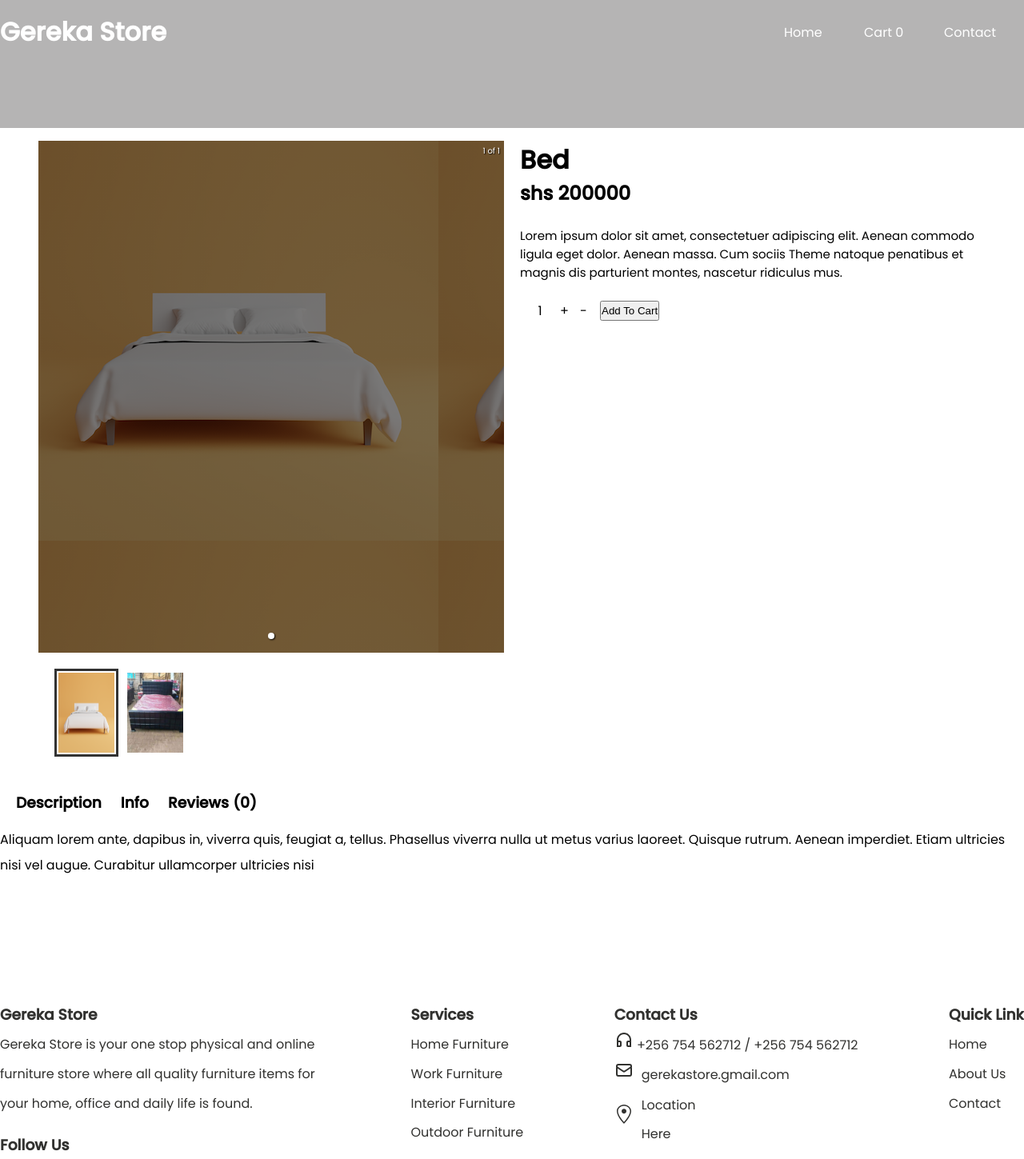
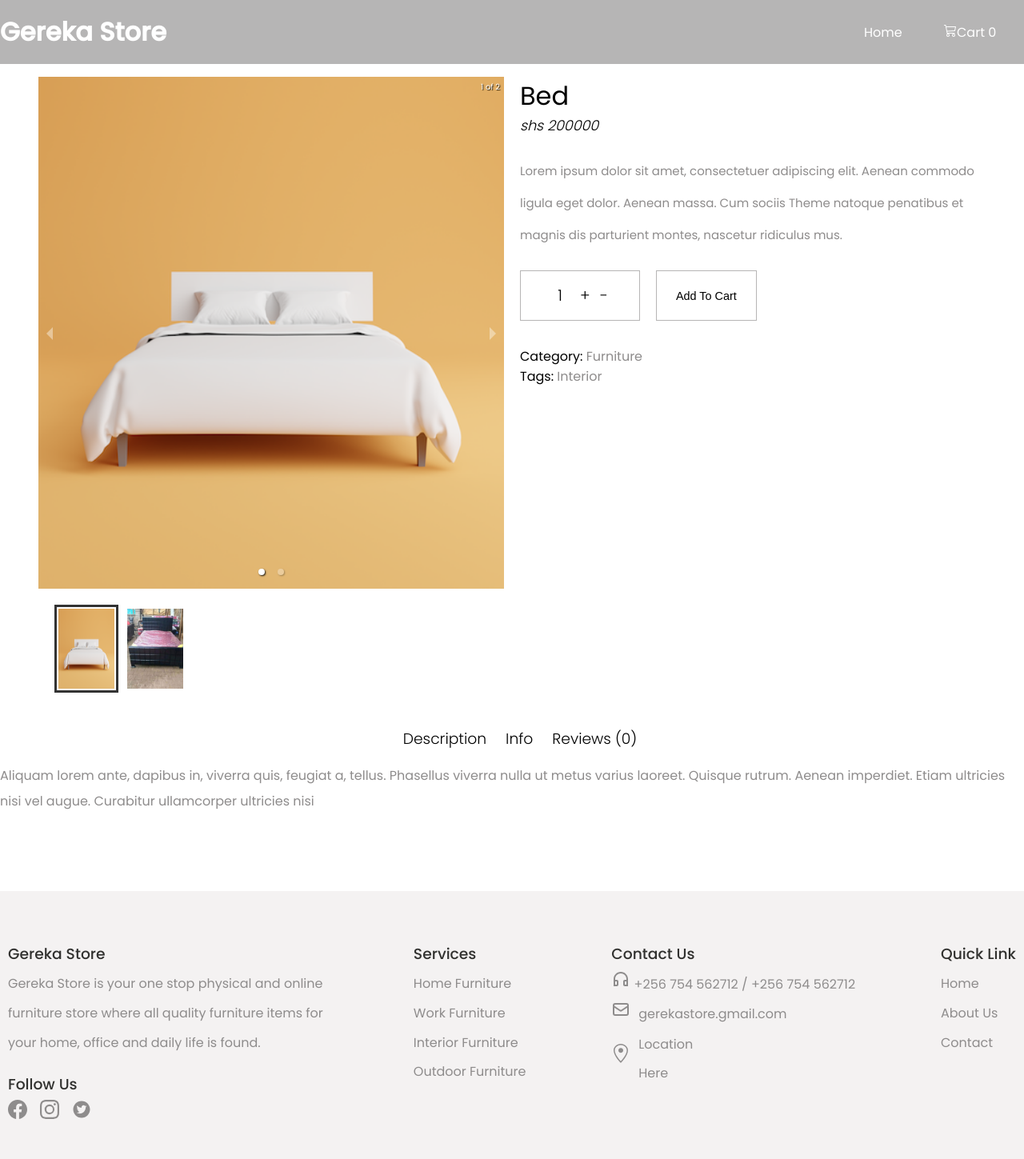
Before and after one commit to isiagi/gereka_store, a React (Vite) app: page /1 in a window 1280 px wide. Shown: the top 1449 px of the page at 80% size. Built offline with nearby package versions, Linux system fonts and the light colour scheme.

Commit message:
new changes

```diff
--- a/src/components/detailSlide/DetailSlider.jsx
+++ b/src/components/detailSlide/DetailSlider.jsx
@@ -26,7 +26,7 @@ const DetailSlider = ({ show }) => {
       }
       className="detail__slider"
     >
-      <div
+      {/* <div
         style={{
           height: "80vh",
           background: `linear-gradient(rgba(0, 0, 0, 0.5), rgba(0, 0, 0, 0.5)), url(${show})`,
@@ -35,7 +35,10 @@ const DetailSlider = ({ show }) => {
           width: "100%",
           backgroundPosition: "center",
         }}
-      ></div>
+      ></div> */}
+
+      <img className="img-slider" src={show} alt='pic' />
+      <img src={show} alt='pic' />
 
       {/* <div className="hero__two">
         <div className="hero__text">
--- a/src/components/detailSlide/slide.css
+++ b/src/components/detailSlide/slide.css
@@ -1,4 +1,4 @@
-.hero1__one {
+/* .hero1__one {
     background-image: linear-gradient(rgba(0,0,0,0.5), rgba(0,0,0,0.5)), url('../../assets/images/1.png');
     background-size: cover;
     background-repeat: no-repeat;
@@ -20,6 +20,11 @@
     align-items: center;
     justify-content: center;
     min-height: 80vh;
+} */
+
+.img-slider{
+    object-fit: fill;
+    height: 80vh;
 }
 
 .detail__slider .carousel .slider-wrapper{
--- a/src/components/footer/Footer.jsx
+++ b/src/components/footer/Footer.jsx
@@ -25,19 +25,19 @@ const Footer = () => {
           </div>
           <div>
             <h3>Follow Us</h3>
-            <BsFacebook style={{ fontSize: "2rem", color: "#31312f" }} />
+            <BsFacebook style={{ fontSize: "1.5rem", color: "#8e8c8c" }} />
             <BsInstagram
               style={{
-                fontSize: "2rem",
+                fontSize: "1.5rem",
                 marginLeft: "1rem",
-                color: "#31312f",
+                color: "#8e8c8c",
               }}
             />
             <AiFillTwitterCircle
               style={{
-                fontSize: "2rem",
+                fontSize: "1.5rem",
                 marginLeft: "1rem",
-                color: "#31312f",
+                color: "#8e8c8c",
               }}
             />
           </div>
@@ -72,7 +72,7 @@ const Footer = () => {
           <div>
             <ul>
               <li>
-                <CgHeadset style={{ color: "#31312f", fontSize: "1.5rem" }} />{" "}
+                <CgHeadset style={{ color: "#8e8c8c", fontSize: "1.5rem" }} />{" "}
                 +256 754 562712 / +256 754 562712
               </li>
               <li>
@@ -85,7 +85,7 @@ const Footer = () => {
                 >
                   <div>
                     <HiOutlineMail
-                      style={{ color: "#31312f", fontSize: "1.5rem" }}
+                      style={{ color: "#8e8c8c", fontSize: "1.5rem" }}
                     />
                   </div>
                   <div>
@@ -103,7 +103,7 @@ const Footer = () => {
                 >
                   <div>
                     <GoLocation
-                      style={{ color: "#31312f", fontSize: "1.5rem" }}
+                      style={{ color: "#8e8c8c", fontSize: "1.5rem" }}
                     />
                   </div>
                   <div>
--- a/src/components/footer/footer.css
+++ b/src/components/footer/footer.css
@@ -6,14 +6,14 @@
     margin: 0 auto;
     align-items: center;
     line-height: 2.3rem;
-    /* background-color: #270da7; */
+    background-color: #F4F2F2;
     color: #31312f;
 }
 
 .footer__info {
     max-width: 400px;
     margin-bottom: 1rem;
-    color: #31312f;
+    color: #8e8c8c;
 }
 
 .footer__contain {
@@ -22,6 +22,7 @@
     width: 100%;
     flex-wrap: wrap;
     gap: 13px;
+    padding: 0px 10px;
 }
 
 .lastFooter__wrapper {
@@ -36,7 +37,23 @@
     gap: 1rem;
 }
 
+.footer__wrapper > div > h3 {
+    font-weight: 450;
+}
+
+.footer__links > div > h3 {
+    font-weight: 450;
+}
+
+.footer__wrapper > div > h3 {
+    font-weight: 450;
+}
+
+.footer__wrapper > div > h3 {
+    font-weight: 450;
+}
+
 .footer__links div > ul li {
-    color: #31312f;
+    color: #8e8c8c;
     /* margin-block: 1rem; */
 }
--- a/src/components/nav/Nav.jsx
+++ b/src/components/nav/Nav.jsx
@@ -2,8 +2,10 @@ import React, { useContext } from "react";
 import { AppContext } from "../context/Context";
 import { MdTableRows } from "react-icons/md";
 import { GiCancel } from "react-icons/gi";
+import { BsCart3 } from "react-icons/bs";
+import { Link } from "react-router-dom";
 
-import "./nav.css"
+import "./nav.css";
 
 function Nav() {
   const [open, setOpen] = React.useState(false);
@@ -21,20 +23,28 @@ function Nav() {
     <div className={offSet > 40 ? "nav__container1" : "nav__container"}>
       <div className="nav__wrapper">
         <div className="nav__head">
-          <h1>Gereka Store</h1>
+          <Link to="/">
+            <h1>Gereka Store</h1>
+          </Link>
         </div>
         <div className={`${"nav__ul"} ${open ? "active" : ""}`}>
           <ul>
-            <li>Home</li>
-            <li>Cart {cart.length}</li>
-            <li>Contact</li>
+            <li>
+              <Link to="/">Home</Link>
+            </li>
+            <li>
+              <Link to="/cart">
+                <BsCart3 />
+                Cart {cart.length}
+              </Link>
+            </li>
           </ul>
         </div>
         <div className="nav__icons">
           {open ? (
             <GiCancel onClick={() => setOpen(false)} className="nav__icon" />
           ) : (
-            <MdTableRows onClick={() => setOpen(true)} className="nav__icon"/>
+            <MdTableRows onClick={() => setOpen(true)} className="nav__icon" />
           )}
         </div>
       </div>
--- a/src/index.css
+++ b/src/index.css
@@ -7,3 +7,8 @@ body {
 ul {
   list-style: none;
 }
+
+a {
+  text-decoration: none;
+  color: inherit;
+}
--- /dev/null
+++ b/src/pages/cart/Cart.jsx
@@ -0,0 +1,73 @@
+import im2 from '../../assets/images/7.jpg'
+import "./cart.css";
+
+const Cart = () => {
+  return (
+    <section className="cart__wrapper">
+      <div>
+        <div className="cart__section2">
+          <img src={im2} alt="hello" />
+          <div>
+            <div className="cat__section3">
+              <span>
+                <h3>hello</h3>
+                <h3>Black/Leather</h3>
+              </span>
+              <span className="cat__px">Shs </span>
+            </div>
+
+            <div className="cat__select">
+              <h4>Size: large</h4>
+              <div className="cat__buttons">
+                <button
+                  className="cat__pa"
+                  // onClick={() => onRemove(x)}
+                >
+                  -
+                </button>
+                {1}
+                <button className="cat__pa"
+                // onClick={() => onAdd(x)}
+                >
+                  +
+                </button>
+              </div>
+            </div>
+            <span className="cat__del"
+            // onClick={() => onDeleted(x)}
+            >
+              delete
+            </span>
+          </div>
+        </div>
+      </div>
+      <div>
+        <div className="cat__wrapper9">
+          <h2>Order Summary</h2>
+          <div
+            style={{
+              display: "flex",
+              justifyContent: "space-around",
+              flexDirection: "column",
+            }}
+          >
+            <div style={{ display: "flex", justifyContent: "space-around" }}>
+              <p>original price</p>
+              <p>Shs 0</p>
+            </div>
+            <div style={{ display: "flex", justifyContent: "space-around" }}>
+              <p>Deliever price</p>
+              <p>Shs 0</p>
+            </div>
+            <div style={{ display: "flex", justifyContent: "space-around" }}>
+              <p>Total price</p>
+              <p>Shs 0</p>
+            </div>
+          </div>
+        </div>
+      </div>
+    </section>
+  );
+};
+
+export default Cart;
--- /dev/null
+++ b/src/pages/cart/cart.css
@@ -0,0 +1,16 @@
+.cart__wrapper {
+  display: flex;
+  justify-content: space-around;
+  flex-wrap: wrap;
+  gap: 2rem;
+}
+
+.cart__section2 {
+  display: flex;
+  gap: 1rem;
+}
+
+.cart__section2 > img {
+  height: 15rem;
+  object-fit: contain;
+}
--- a/src/pages/detail/Detail.jsx
+++ b/src/pages/detail/Detail.jsx
@@ -36,7 +36,9 @@ const Detail = () => {
         </div>
         <div className="detail__info">
           <h1>{item.name}</h1>
-          <h2>shs {item.price}</h2>
+          <h2>
+            <em>shs {item.price}</em>
+          </h2>
           <p>
             Lorem ipsum dolor sit amet, consectetuer adipiscing elit. Aenean
             commodo ligula eget dolor. Aenean massa. Cum sociis Theme natoque
@@ -51,6 +53,14 @@ const Detail = () => {
               </div>
             </div>
             <button onClick={() => addCart(item)}>Add To Cart</button>
+          </div>
+          <div style={{ margin: "2rem 0" }}>
+            <p>
+              Category: <span style={{ color: "#8e8c8c" }}>Furniture</span>
+            </p>
+            <p>
+              Tags: <span style={{ color: "#8e8c8c" }}>Interior</span>
+            </p>
           </div>
         </div>
       </div>
--- a/src/pages/detail/detail.css
+++ b/src/pages/detail/detail.css
@@ -1,11 +1,11 @@
 .detail__wrapper {
-    min-height: 20vh;
-    background-color: rgba(108, 107, 107, 0.5);
+    min-height: 10vh;
+    background-color: rgb(182, 181, 181);
 }
 
 .detail__show {
     display: grid;
-    grid-template-columns: repeat( auto-fit, minmax(200px, 1fr) );
+    grid-template-columns: repeat( auto-fit, minmax(300px, 1fr) );
    margin: 1rem 3rem;
    gap: 20px;
 }
@@ -17,6 +17,10 @@
 
 .detail__count {
     display: flex;
+    border: 1px solid rgb(182, 181, 181);
+    padding: 16px 24px;
+    font-size: 1.2em;
+    font-weight: 100;
 }
 
 .detail__count > div {
@@ -32,21 +36,48 @@
 
 .detail__cart {
     display: flex;
+    gap: 20px;
+}
+
+.detail__cart button {
+    background: none;
+    outline: none;
+    border: 1px solid rgb(182, 181, 181);
+    padding: 16px 24px;
+    font-size: .9em;
+    font-weight: 100;
 }
 
 .detail__info > h2 {
     margin-bottom: 1.5rem;
+    font-weight: 300;
+    font-size: 1.1em;
+}
+
+/* .detail__info {
+    text-align: center;
+} */
+
+.detail__info > h1 {
+    font-weight: 400;
 }
 
 .detail__info > p {
     font-size: 15px;
     margin-bottom: 1.5rem;
+    color: #8e8c8c;
+    line-height: 40px;
 }
 
 .detail__info__head {
     display: flex;
     gap: 1.5rem;
     margin-left: 20px;
+    justify-content: center;
+}
+
+.detail__info__head h3 {
+    font-weight: 300;
 }
 
 .detail__info__info {
@@ -56,6 +87,7 @@
 .detail__info__info > p {
     line-height: 2rem;
     margin-top: 1rem;
+    color: #8e8c8c;
 }
 
 @media screen and (max-width: 991px) {
--- a/src/pages/index.jsx
+++ b/src/pages/index.jsx
@@ -4,6 +4,7 @@ import Detail from "./detail/Detail";
 import HomePage from "./HomePage";
 import { Context } from "../components/context/Context";
 import Footer from "../components/footer/Footer";
+import Cart from "./cart/Cart";
 
 const index = () => {
   return (
@@ -13,6 +14,7 @@ const index = () => {
         <Routes>
           <Route path="/" element={<HomePage />} />
           <Route path="/:id" element={<Detail />} />
+          <Route path="/cart" element={<Cart />} />
         </Routes>
       </Context>
       <Footer />
```
